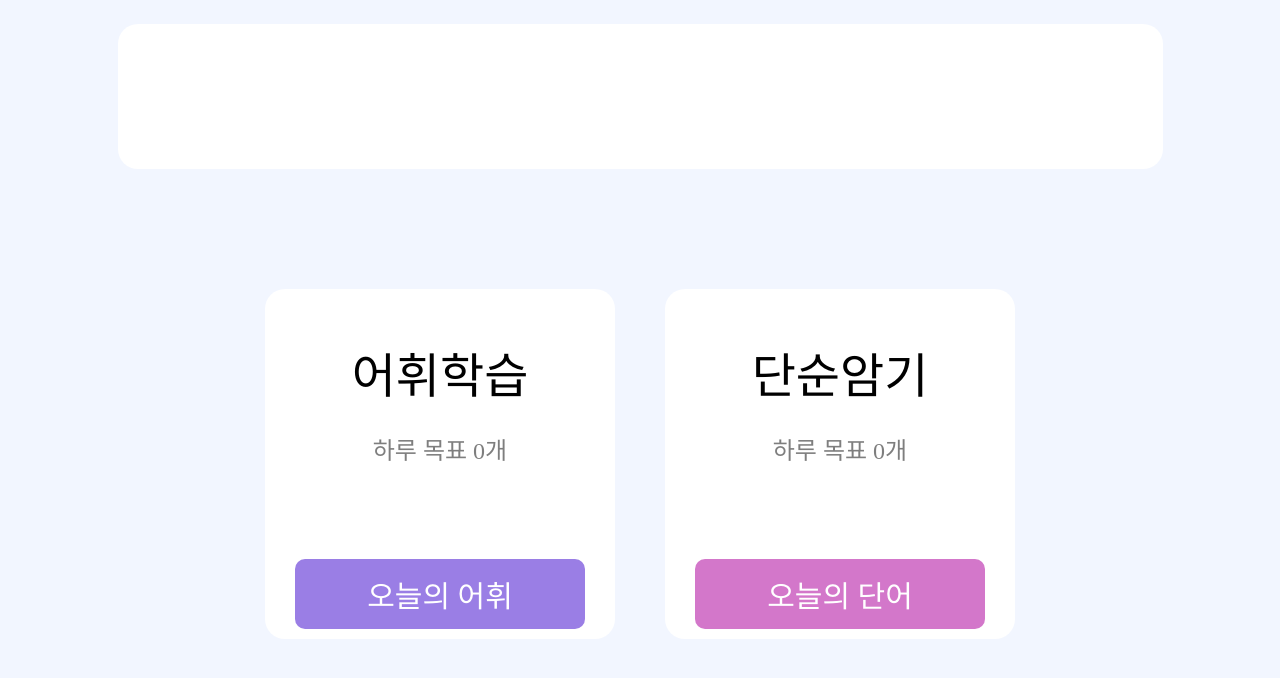
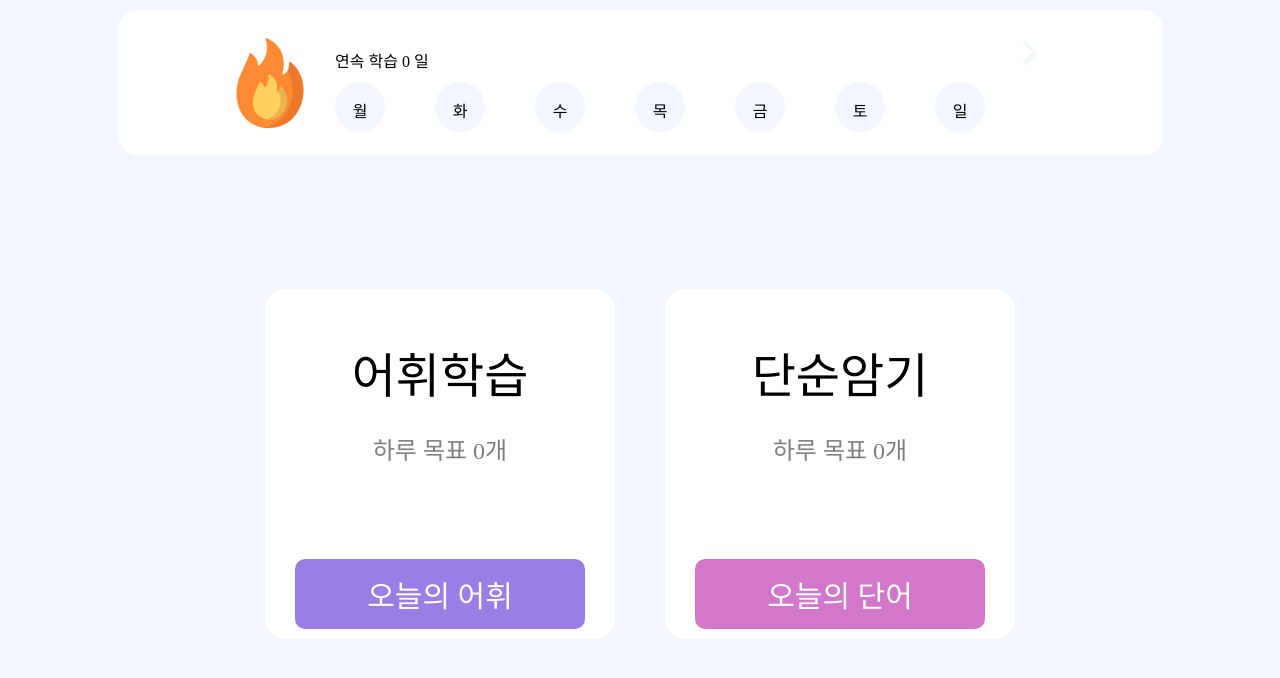
Before and after one commit to Boombastick/vocaPC-react-ts, a React (Vite) app in the folder src/renderer/: page / in a window 1280 px wide. Shown: the top 678 px of the page. Built offline with nearby package versions, Linux system fonts and the light colour scheme.

Commit message:
홈 상단 연속 출석 구현

```diff
--- a/src/renderer/src/assets/vocapc.css
+++ b/src/renderer/src/assets/vocapc.css
@@ -12,7 +12,7 @@ body {
   width: 100%;
   height: 24vh;
   display: flex;
-  align-items: center;
+  /* align-items: center; */
   justify-content: center;
   /* background-color: red; */
 }
@@ -20,8 +20,64 @@ body {
 .highBox {
   width: 1045px;
   height: 145px;
+  margin: 10px;
   border-radius: 20px;
+  display: flex;
+  align-items: center;
+  justify-content: center;
   background-color: white;
+}
+
+.daily-check {
+  width: 830px;
+  height: 90px;
+  /* background-color: skyblue; */
+  display: flex;
+}
+
+.daily-check-right {
+  position: relative;
+}
+
+.imgWrap {
+  width: 90px;
+  height: 90px;
+  margin-right: 20px;
+  /* position: relative; */
+}
+img {
+  width: 100%;
+  height: 100%;
+}
+
+.daily-learn {
+  margin-top: 10px;
+  margin-bottom: 10px;
+}
+
+.arrow-imgWrap {
+  width: 30px;
+  height: 30px;
+  position: absolute;
+  top: 0;
+  right: 0;
+}
+
+.daily-circles {
+  height: 50px;
+  width: 710px;
+  display: flex;
+  /* position: absolute; */
+}
+
+.circle {
+  width: 50px;
+  height: 50px;
+  margin: 0 50px 0 0;
+  border-radius: 50%;
+  background-color: #f2f6ff;
+  text-align: center;
+  justify-content: center;
 }
 
 .mainbox {
--- a/src/renderer/src/page/components/home/Highbar.tsx
+++ b/src/renderer/src/page/components/home/Highbar.tsx
@@ -1,7 +1,45 @@
+import fire from '../../../img/free-icon-fire-488605.png'
+import arrow from '../../../img/free-icon-arrow-6499755.png'
+
 function Highbar(): React.JSX.Element {
   return (
     <>
-      <div className="highBox"></div>
+      <div className="highBox">
+        <div className="daily-check">
+          <div className="imgWrap">
+            <img src={fire} alt="fire" />
+          </div>
+          <div className="daily-check-right">
+            <p className="daily-learn">연속 학습 0 일</p>
+            <div className="arrow-imgWrap">
+              <img src={arrow} alt="arrow" />
+            </div>
+            <div className="daily-circles">
+              <div className="circle">
+                <p>월</p>
+              </div>
+              <div className="circle">
+                <p>화</p>
+              </div>
+              <div className="circle">
+                <p>수</p>
+              </div>
+              <div className="circle">
+                <p>목</p>
+              </div>
+              <div className="circle">
+                <p>금</p>
+              </div>
+              <div className="circle">
+                <p>토</p>
+              </div>
+              <div className="circle">
+                <p>일</p>
+              </div>
+            </div>
+          </div>
+        </div>
+      </div>
     </>
   )
 }
```
Also changed, not shown: src/renderer/src/img/free-icon-arrow-6499755.png (added), src/renderer/src/img/free-icon-fire-488605.png (added).
